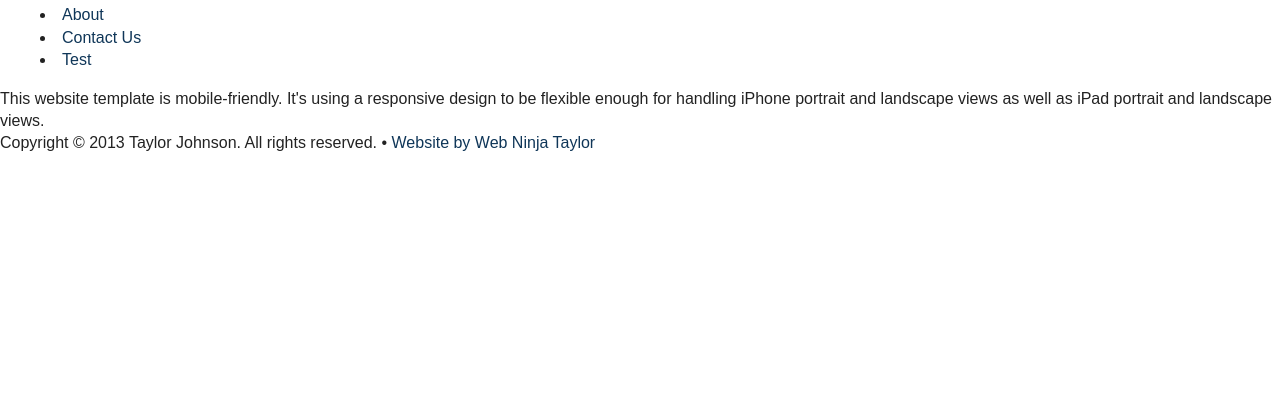
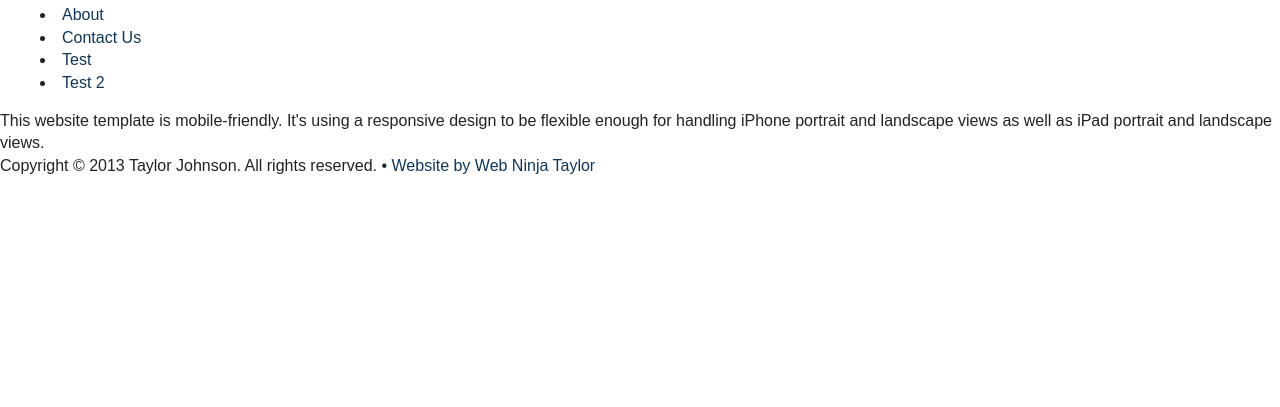
Before and after one commit to webninjataylor/wntframework, a PHP site: page / in a window 1280 px wide. Shown: the part 334-741 px from the top of the page. Run offline with PHP 8.4, Linux system fonts and the light colour scheme; style sheets or scripts are compiled from the project's sources; some libraries are stand-ins or nearby versions.

Commit message:
Test menu link auto-deploy

```diff
--- a/includes/menu.php
+++ b/includes/menu.php
@@ -3,4 +3,5 @@
     <li><a href="about.php" data-path="/about.php">About</a></li>
     <li><a href="contactus.php" data-path="/contactus.php">Contact Us</a></li>
     <li><a href="test.php" data-path="/test.php">Test</a></li>
+    <li><a href="test2.php" data-path="/test2.php">Test 2</a></li>
 </menu>
```
